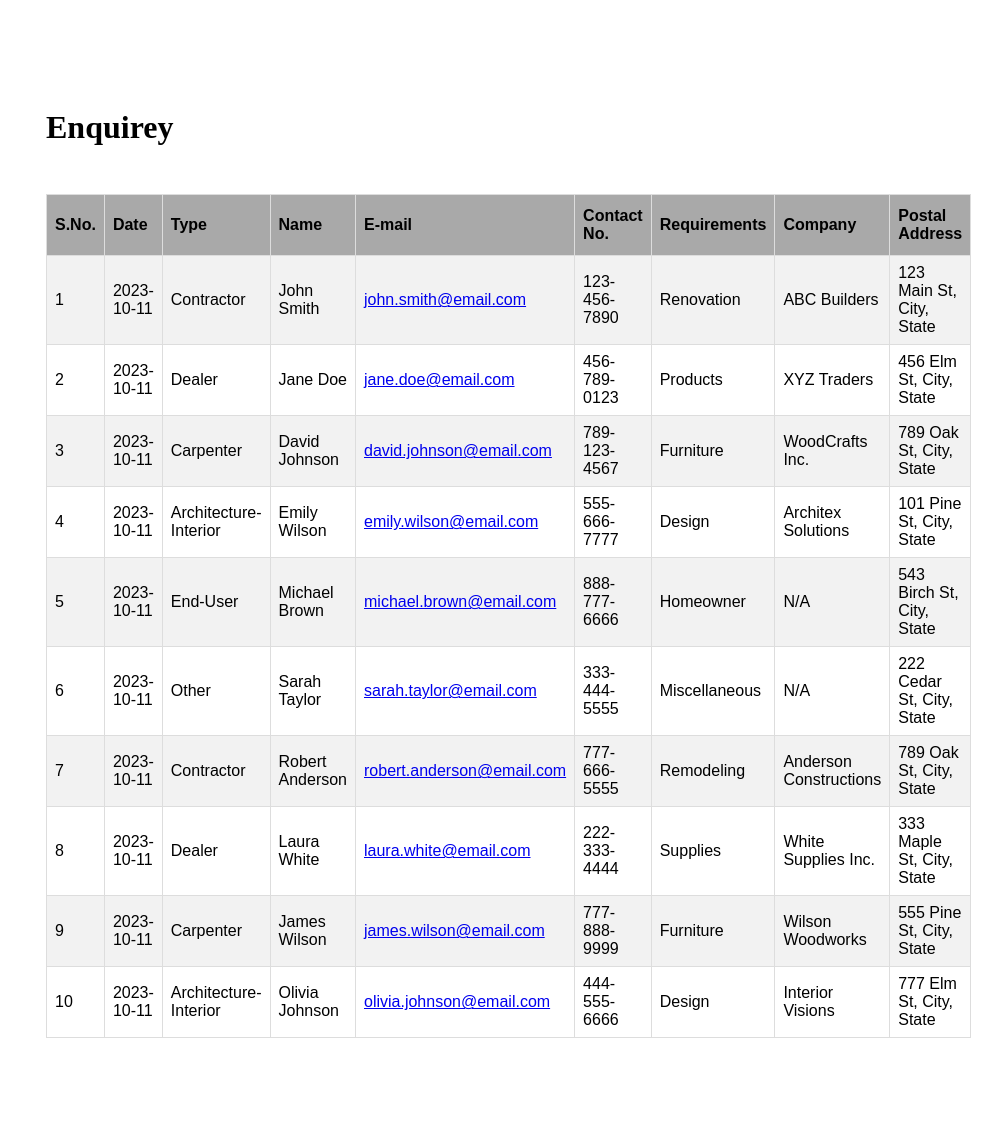
After one commit to ismailbohra/Ajar-me, a CodeIgniter app: the page made by application/views/Admin/Enquiry.php in a window 1280 px wide. The commit adds this page. Shown: the whole page, without its empty margins (292-1280 px from the left). Run offline with CodeIgniter, Linux system fonts and the light colour scheme.

Commit message:
enquiry page

```diff
--- /dev/null
+++ b/application/views/Admin/Enquiry.php
@@ -0,0 +1,188 @@
+<style>
+    #customers {
+        font-family: Arial, Helvetica, sans-serif;
+        border-collapse: collapse;
+        width: 100%;
+    }
+
+    #customers td,
+    #customers th {
+        border: 1px solid #ddd;
+        padding: 8px;
+    }
+
+    #customers tr:nth-child(even) {
+        background-color: #f2f2f2;
+    }
+
+    #customers tr:hover {
+        background-color: #ddd;
+    }
+
+    #customers th {
+        padding-top: 12px;
+        padding-bottom: 12px;
+        text-align: left;
+        background-color: darkgrey;
+        color: black;
+    }
+
+    .center {
+        margin-left: 250px;
+        padding: 5rem;
+    }
+
+    .heading {
+        margin-bottom: 3rem;
+    }
+</style>
+
+
+<div class="center">
+
+    <h1 class="heading">Enquirey</h1>
+
+    <table id="customers">
+        <tr>
+            <th>S.No.</th>
+            <th>Date</th>
+            <th>Type</th>
+            <th>Name</th>
+            <th>E-mail</th>
+            <th>Contact No.</th>
+            <th>Requirements</th>
+            <th>Company</th>
+            <th>Postal Address</th>
+        </tr>
+        <tr>
+            <td>1</td>
+            <td>2023-10-11</td>
+            <td>Contractor</td>
+            <td>John Smith</td>
+            <td>
+                <a href="mailto:john.smith@email.com">john.smith@email.com</a>
+            </td>
+            <td>123-456-7890</td>
+            <td>Renovation</td>
+            <td>ABC Builders</td>
+            <td>123 Main St, City, State</td>
+        </tr>
+        <tr>
+            <td>2</td>
+            <td>2023-10-11</td>
+            <td>Dealer</td>
+            <td>Jane Doe</td>
+            <td>
+                <a href="mailto:jane.doe@email.com">jane.doe@email.com</a>
+            </td>
+            <td>456-789-0123</td>
+            <td>Products</td>
+            <td>XYZ Traders</td>
+            <td>456 Elm St, City, State</td>
+        </tr>
+        <tr>
+            <td>3</td>
+            <td>2023-10-11</td>
+            <td>Carpenter</td>
+            <td>David Johnson</td>
+            <td>
+                <a href="mailto:david.johnson@email.com">david.johnson@email.com</a>
+            </td>
+            <td>789-123-4567</td>
+            <td>Furniture</td>
+            <td>WoodCrafts Inc.</td>
+            <td>789 Oak St, City, State</td>
+        </tr>
+        <tr>
+            <td>4</td>
+            <td>2023-10-11</td>
+            <td>Architecture-Interior</td>
+            <td>Emily Wilson</td>
+            <td>
+                <a href="mailto:emily.wilson@email.com">emily.wilson@email.com</a>
+            </td>
+            <td>555-666-7777</td>
+            <td>Design</td>
+            <td>Architex Solutions</td>
+            <td>101 Pine St, City, State</td>
+        </tr>
+        <tr>
+            <td>5</td>
+            <td>2023-10-11</td>
+            <td>End-User</td>
+            <td>Michael Brown</td>
+            <td>
+                <a href="mailto:michael.brown@email.com">michael.brown@email.com</a>
+            </td>
+            <td>888-777-6666</td>
+            <td>Homeowner</td>
+            <td>N/A</td>
+            <td>543 Birch St, City, State</td>
+        </tr>
+        <tr>
+            <td>6</td>
+            <td>2023-10-11</td>
+            <td>Other</td>
+            <td>Sarah Taylor</td>
+            <td>
+                <a href="mailto:sarah.taylor@email.com">sarah.taylor@email.com</a>
+            </td>
+            <td>333-444-5555</td>
+            <td>Miscellaneous</td>
+            <td>N/A</td>
+            <td>222 Cedar St, City, State</td>
+        </tr>
+        <tr>
+            <td>7</td>
+            <td>2023-10-11</td>
+            <td>Contractor</td>
+            <td>Robert Anderson</td>
+            <td>
+                <a href="mailto:robert.anderson@email.com">robert.anderson@email.com</a>
+            </td>
+            <td>777-666-5555</td>
+            <td>Remodeling</td>
+            <td>Anderson Constructions</td>
+            <td>789 Oak St, City, State</td>
+        </tr>
+        <tr>
+            <td>8</td>
+            <td>2023-10-11</td>
+            <td>Dealer</td>
+            <td>Laura White</td>
+            <td>
+                <a href="mailto:laura.white@email.com">laura.white@email.com</a>
+            </td>
+            <td>222-333-4444</td>
+            <td>Supplies</td>
+            <td>White Supplies Inc.</td>
+            <td>333 Maple St, City, State</td>
+        </tr>
+        <tr>
+            <td>9</td>
+            <td>2023-10-11</td>
+            <td>Carpenter</td>
+            <td>James Wilson</td>
+            <td>
+                <a href="mailto:james.wilson@email.com">james.wilson@email.com</a>
+            </td>
+            <td>777-888-9999</td>
+            <td>Furniture</td>
+            <td>Wilson Woodworks</td>
+            <td>555 Pine St, City, State</td>
+        </tr>
+        <tr>
+            <td>10</td>
+            <td>2023-10-11</td>
+            <td>Architecture-Interior</td>
+            <td>Olivia Johnson</td>
+            <td>
+                <a href="mailto:olivia.johnson@email.com">olivia.johnson@email.com</a>
+            </td>
+            <td>444-555-6666</td>
+            <td>Design</td>
+            <td>Interior Visions</td>
+            <td>777 Elm St, City, State</td>
+        </tr>
+    </table>
+</div>
--- a/application/views/Admin/Header.php
+++ b/application/views/Admin/Header.php
@@ -61,8 +61,8 @@
         </div>
         <div class="admin-sidebar-menu">
             <a href=<?php echo base_url('Admin/Slider')?>><i class="fa fa-image"></i> Slider</a>
-            <a href="#"><i class="fa fa-gift"></i> Products</a>
-            <a href="#"><i class="fa fa-envelope"></i> Enquiries</a>
+            <a href=<?php echo base_url('Admin/home')?>><i class="fa fa-gift"></i> Products</a>
+            <a href=<?php echo base_url('Admin/Enquirey')?>><i class="fa fa-envelope"></i> Enquiries</a>
         </div>
     </div>
 </div>
```
Also changed, not shown: application/controllers/Admin.php (+9 -0 lines).
